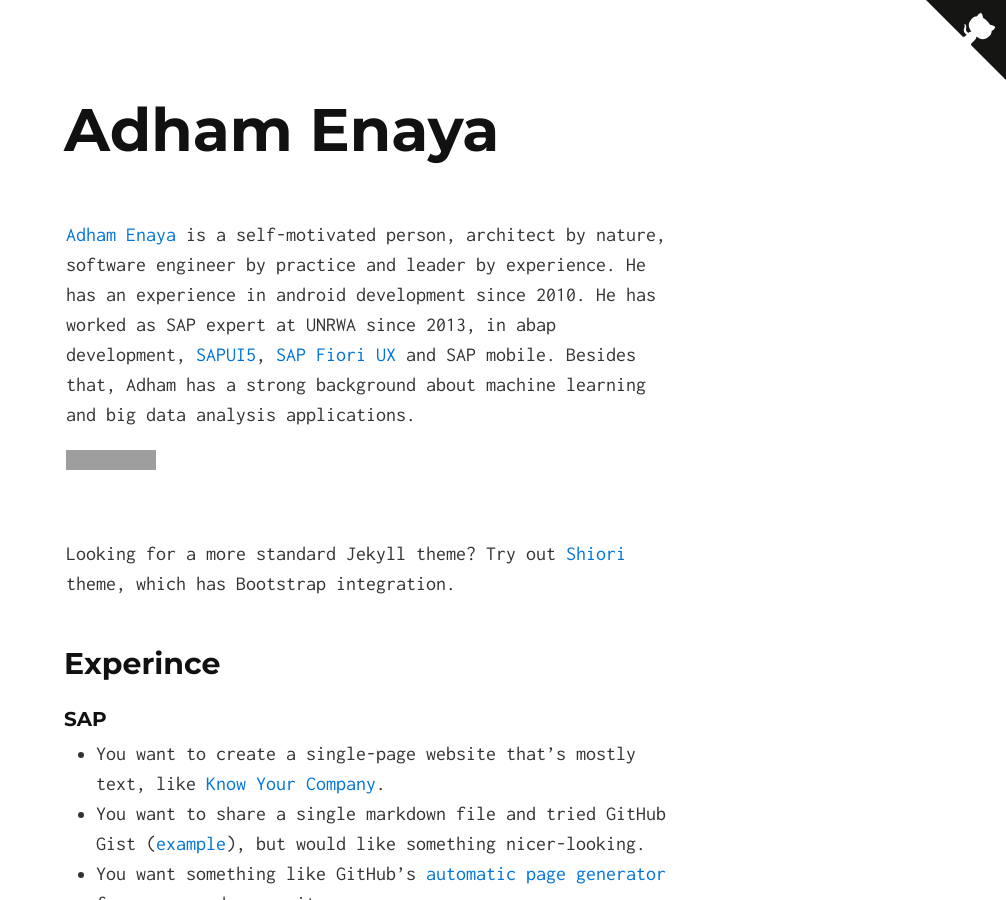
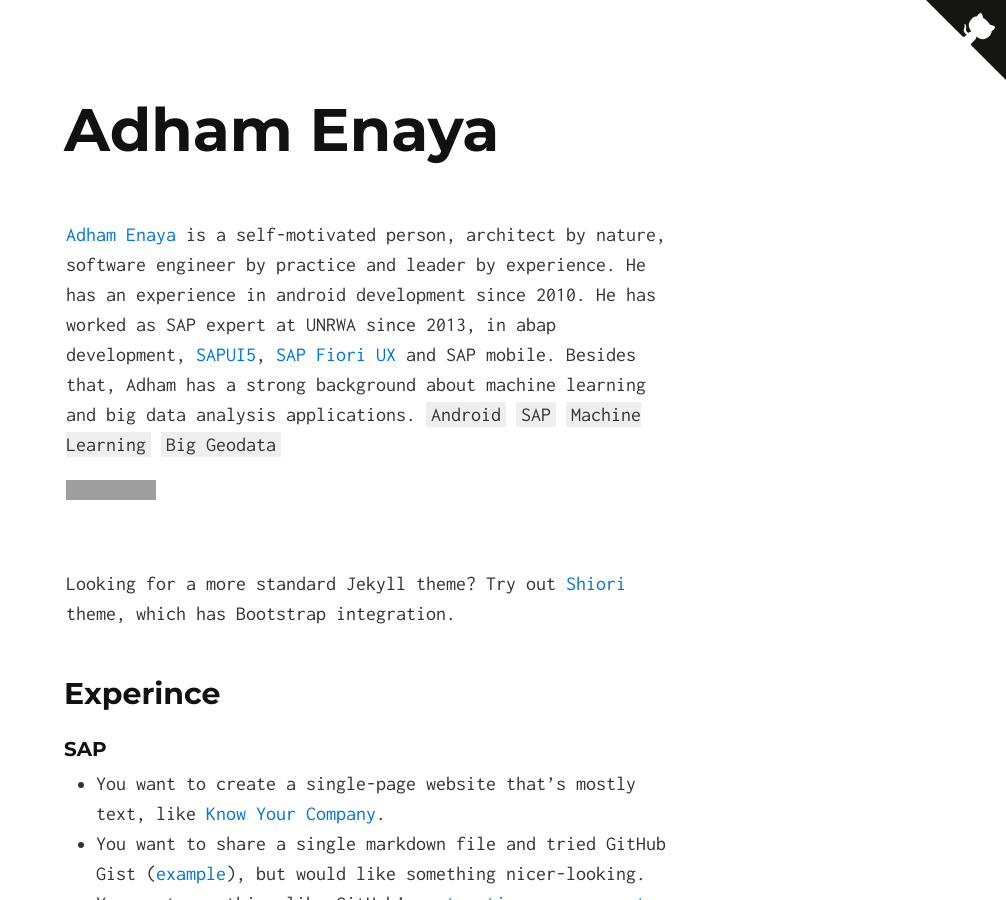
Before and after one commit to adhamenaya/adhamenaya.github.io, a Jekyll site: the page built from index.md, in a window 1280 px wide and 900 px high. Shown: the whole window, without its empty margins (274-1280 px from the left). Built offline with Jekyll 4.4.1, drawn with Linux system fonts in a browser that asks for light colours; grey boxes are pictures that could not be loaded.

Commit message:
Add new tags

```diff
--- a/index.md
+++ b/index.md
@@ -3,7 +3,7 @@ layout: default
 ---
 
 [Adham Enaya](http://adhamenaya.github.io) is a self-motivated person, architect by nature, software engineer by practice and leader by experience. He has an experience in android development since 2010. He has worked as SAP expert at UNRWA since 2013, in abap development, [SAPUI5](https://sapui5.hana.ondemand.com/), [SAP Fiori UX](https://www.sap.com/product/technology-platform/fiori.html) and SAP mobile. Besides that, Adham has a strong background about machine learning and big data analysis applications.
-
+`Android` `SAP` `Machine Learning` `Big Geodata`
 <iframe src="https://ghbtns.com/github-btn.html?user=chibicode&amp;repo=solo&amp;type=watch&amp;count=true&amp;size=large"
   allowtransparency="true" frameborder="0" scrolling="0" width="170" height="30"></iframe><br/>
 
```
